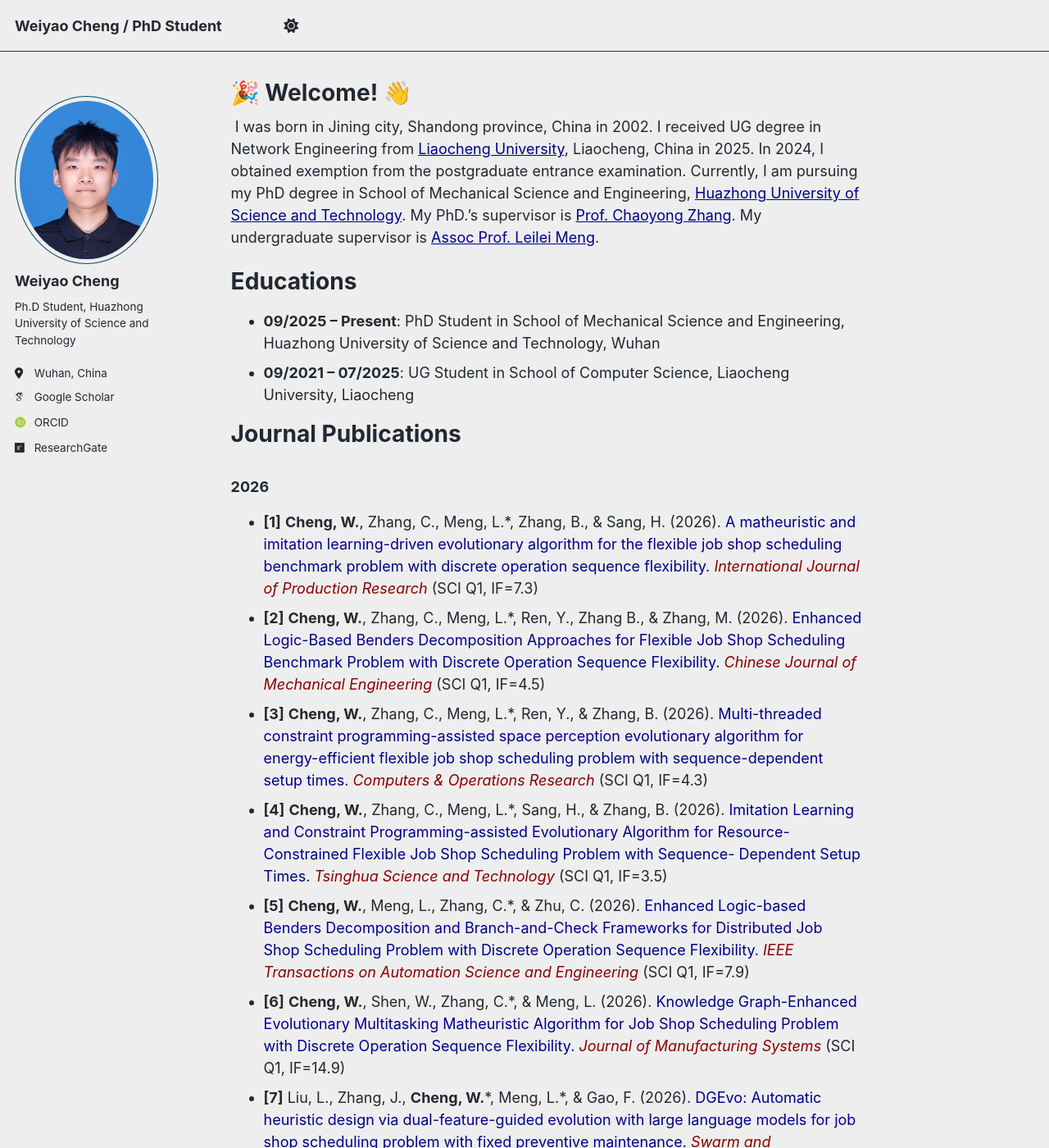
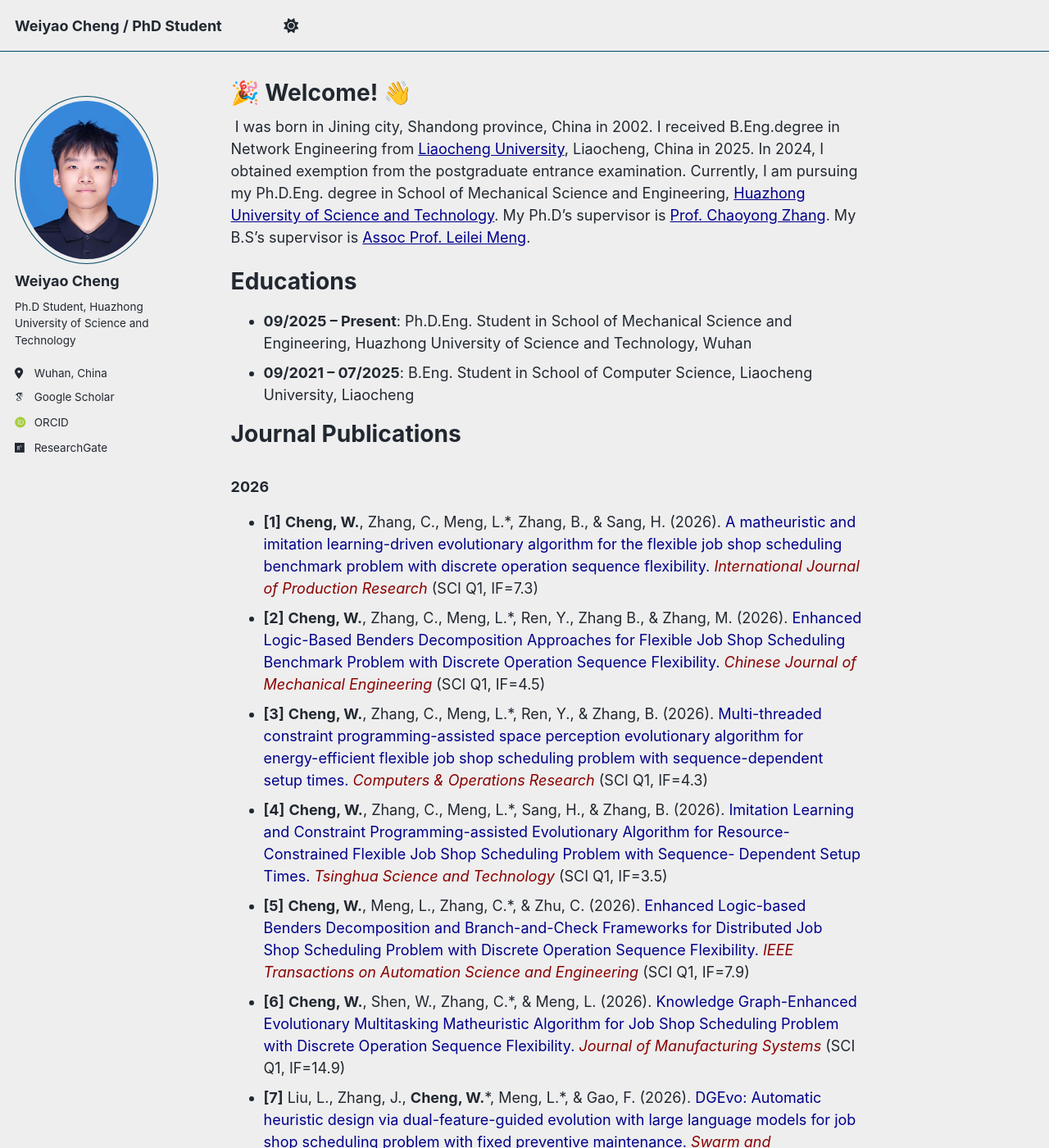
Before and after one commit to cwylcu080903/cwylcu080903.github.io, a Jekyll site: the page built from _pages/about.md, in a window 1280 px wide and 1400 px high. Shown: the whole window at 82% size. Built offline with Jekyll 4.4.1, drawn with Linux system fonts in a browser that asks for light colours; some web fonts are replaced; a script bundle is joined from its source files by our own code; library files that are not in the unit come from our copies; some of the changed text lies outside the part shown.

Commit message:
Update about.md

```diff
--- a/_pages/about.md
+++ b/_pages/about.md
@@ -6,12 +6,12 @@ redirect_from:
   - /about/
   - /about.html
 ---
-&nbsp;I was born in Jining city, Shandong province, China in 2002. I received UG degree in Network Engineering from <a href="https://www.lcu.edu.cn/" style="color: #00008B;">Liaocheng University</a>, Liaocheng, China in 2025. In 2024, I obtained exemption from the postgraduate entrance examination. Currently, I am pursuing my PhD degree in School of Mechanical Science and Engineering, <a href="https://www.hust.edu.cn/" style="color: #00008B;">Huazhong University of Science and Technology</a>.  My PhD.'s supervisor is <a href="https://mse.hust.edu.cn/info/1143/1376.htm" style="color: #00008B;">Prof. Chaoyong Zhang</a>. My undergraduate supervisor is <a href="https://cs.lcu.edu.cn/xygk/szdw/431879.htm" style="color: #00008B;">Assoc Prof. Leilei Meng</a>.
+&nbsp;I was born in Jining city, Shandong province, China in 2002. I received B.Eng.degree in Network Engineering from <a href="https://www.lcu.edu.cn/" style="color: #00008B;">Liaocheng University</a>, Liaocheng, China in 2025. In 2024, I obtained exemption from the postgraduate entrance examination. Currently, I am pursuing my Ph.D.Eng. degree in School of Mechanical Science and Engineering, <a href="https://www.hust.edu.cn/" style="color: #00008B;">Huazhong University of Science and Technology</a>.  My Ph.D's supervisor is <a href="https://mse.hust.edu.cn/info/1143/1376.htm" style="color: #00008B;">Prof. Chaoyong Zhang</a>. My B.S's supervisor is <a href="https://cs.lcu.edu.cn/xygk/szdw/431879.htm" style="color: #00008B;">Assoc Prof. Leilei Meng</a>.
 
 Educations
 ======
-- **09/2025 – Present**: PhD Student in School of Mechanical Science and Engineering, Huazhong University of Science and Technology, Wuhan
-- **09/2021 – 07/2025**: UG Student in School of Computer Science, Liaocheng University, Liaocheng
+- **09/2025 – Present**: Ph.D.Eng. Student in School of Mechanical Science and Engineering, Huazhong University of Science and Technology, Wuhan
+- **09/2021 – 07/2025**: B.Eng. Student in School of Computer Science, Liaocheng University, Liaocheng
 
 Journal Publications
 ======
@@ -23,6 +23,7 @@ Journal Publications
 - **[5]** **Cheng, W.**, Meng, L., Zhang, C.*, & Zhu, C. (2026). <span style="color: #00008B;">Enhanced Logic-based Benders Decomposition and Branch-and-Check Frameworks for Distributed Job Shop Scheduling Problem with Discrete Operation Sequence Flexibility. </span> <i style="color: #8B0000;"> IEEE Transactions on Automation Science and Engineering</i> (SCI Q1, IF=7.9)
 - **[6]** **Cheng, W.**, Shen, W., Zhang, C.*, & Meng, L. (2026). <span style="color: #00008B;">Knowledge Graph-Enhanced Evolutionary Multitasking Matheuristic Algorithm for Job Shop Scheduling Problem with Discrete Operation Sequence Flexibility. </span> <i style="color: #8B0000;"> Journal of Manufacturing Systems</i> (SCI Q1, IF=14.9)
 - **[7]** Liu, L., Zhang, J., **Cheng, W.**\*, Meng, L.*, & Gao, F. (2026). <span style="color: #00008B;">DGEvo: Automatic heuristic design via dual-feature-guided evolution with large language models for job shop scheduling problem with fixed preventive maintenance.</span> <i style="color: #8B0000;">Swarm and Evolutionary Computation</i> (SCI Q1, IF=9.6) — (Co-Corresponding Author)
+- **[8]** Liu, L., Liu, X., **Cheng, W.**\*, & Meng, L.*. (2026). <span style="color: #00008B;">An enhanced rank-partitioned multi-strategy collaborative optimization framework for solving global and engineering optimization problems.</span> <i style="color: #8B0000;">Expert Systems with Applications</i> (SCI Q1, IF=9.4) — (Co-Corresponding Author)
 
 ### 2025
 - **[1]** **Cheng, W.**, Meng, L.*, Zhang, B., Gao, K., & Sang, H. (2025). <span style="color: #00008B;">Imitation Learning-Assisted Evolutionary Algorithm for Energy-Efficient Flexible Job Shop Scheduling Problem with Automated Guided Vehicles.</span> <i style="color: #8B0000;">IEEE Transactions on Evolutionary Computation</i> (SCI Q1, IF=12)
```
